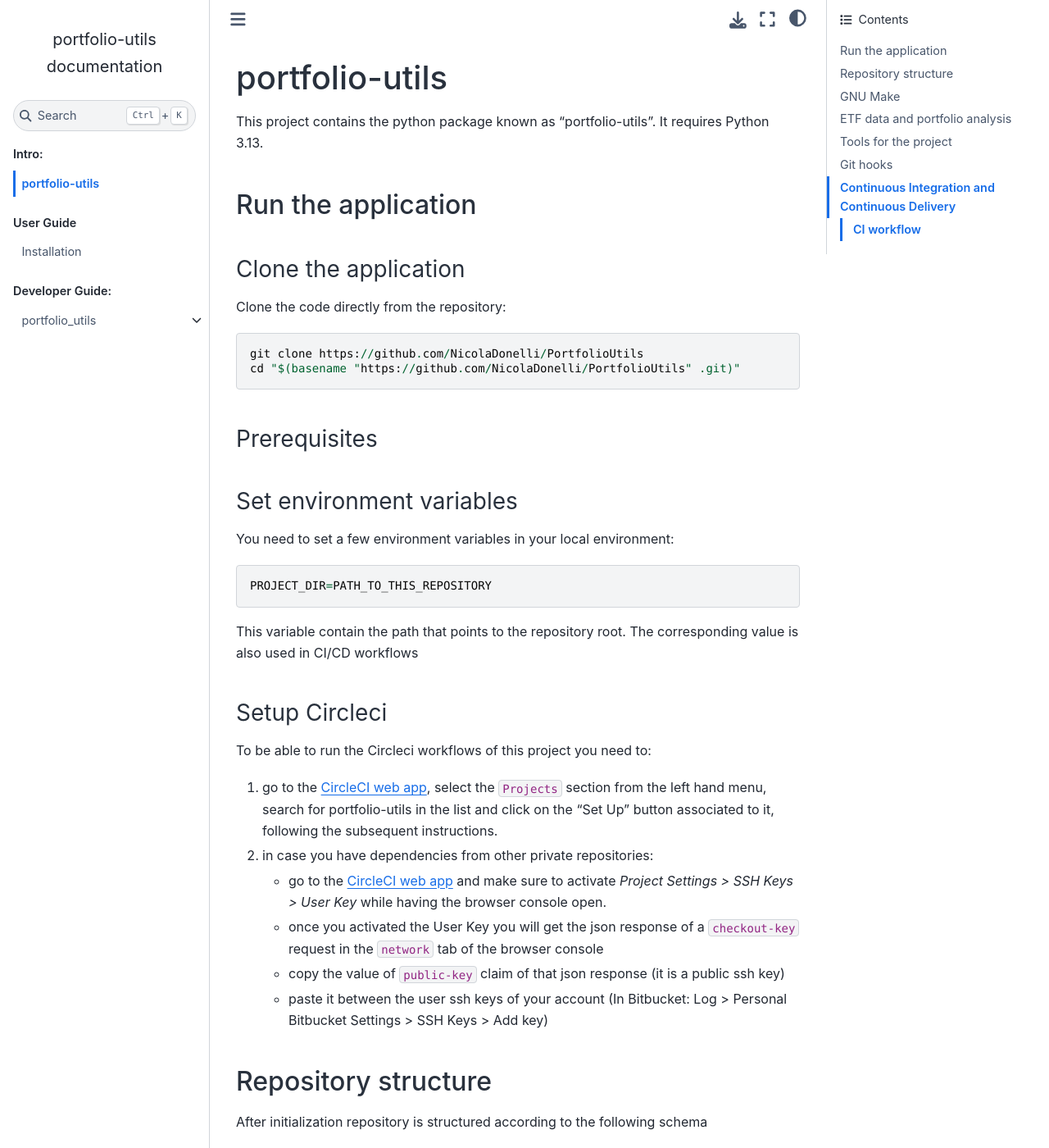
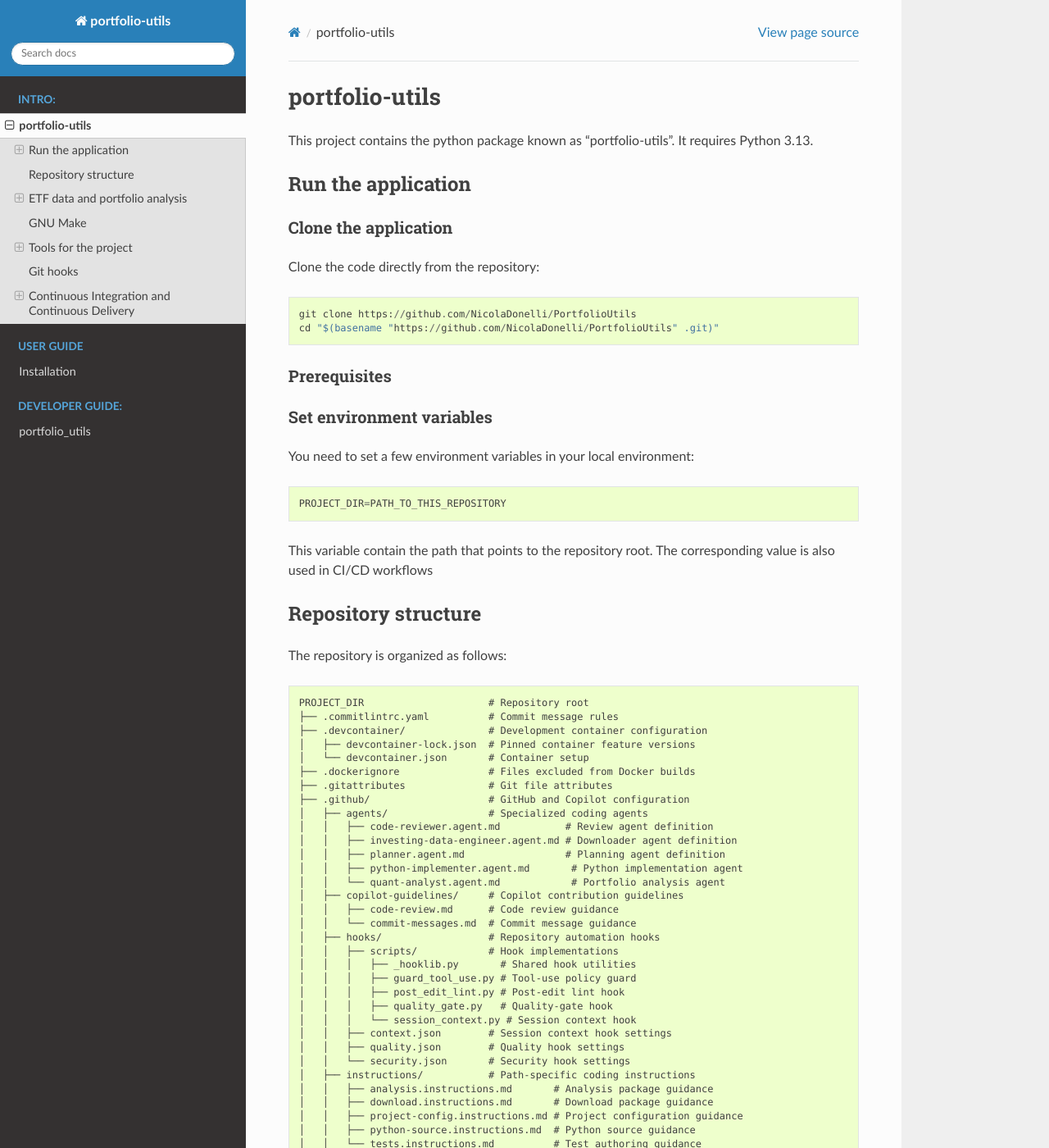
Before and after one commit to NicolaDonelli/PortfolioUtils, a Sphinx documentation site: the page built from sphinx/source/intro/readme.rst, in a window 1280 px wide and 1400 px high. Shown: the whole window at 82% size. Built offline with Sphinx 7.4.7 and the Read the Docs theme 3.1.0, drawn with Linux system fonts in a browser that asks for light colours; some of the changed text lies outside the part shown.

Commit message:
chore: changed sphix theme and integrated reference to github page in README.md

````diff
--- a/README.md
+++ b/README.md
@@ -20,75 +20,155 @@ PROJECT_DIR=PATH_TO_THIS_REPOSITORY
 ```
 This variable contain the path that points to the repository root. The corresponding value is also used in CI/CD workflows
 
-### Setup Circleci
-To be able to run the Circleci workflows of this project you need to:
-1. go to the [CircleCI web app](https://app.circleci.com/), select the `Projects` section from the left hand menu, search for portfolio-utils
-in the list and click on the "Set Up" button associated to it, following the subsequent instructions.
-2. in case you have dependencies from other private repositories:
-   * go to the [CircleCI web app](https://app.circleci.com/) and make sure to activate _Project Settings > SSH Keys > User Key_ while having the browser console open.
-   * once you activated the User Key you will get the json response of a `checkout-key` request in the `network` tab of the browser console
-   * copy the value of `public-key` claim of that json response (it is a public ssh key)
-   * paste it between the user ssh keys of your account (In Bitbucket: Log > Personal Bitbucket Settings > SSH Keys > Add key)
-
 ## Repository structure
-After initialization repository is structured according to the following schema
+The repository is organized as follows:
 ```
-PROJECT_DIR
-│   README.md
-│   Dockerfile     ==>  list of docker instructions to build imge
-│   Makefile       ==>  list of make commands
-│   LICENESE       ==>  project license
-│   pyproject.toml ==>  project configurations
-│   .giattributes  ==>  file that gives attributes to pathnames
-│   .gitignore     ==>  list of patterns to ignore with git
-│   .dockerignore  ==>  list of patterns to ignore while building docker image
-│   .commitlintrc.yaml ==>  configurations for commitlint
-│   .pre-commit-config.yaml ==>  configurations for git hooks
-│
-├───.circleci
-│   └── config.yml  ==> setup circleci configuration
-│
-├───.github
-│   │   RELEASE-TEMPLATE.md  ==> Template file for release notes, to be updated by realease action
-│   │
-│   └───workflows
-│       │   continous-delivery.yml  ==> CD workflow
-│       │   continous-integration.yml  ==> CI workflow
-│       └── github-page-build-and-deploy.yml  ==> build and deploy github page with code documentation
-│
-├───portfolio_utils
-│   │   __init__.py  ==> file containing version number
-│   └── py.typed     ==> empty file required by mypy to recognize a typed package
-│
-├───bin ==> folder that will contain executable files
-│
-├───requirements
-│   │   requirements.txt  ==> application's closed requirements, as built by make reqs
-│   └── requirements_dev.txt  ==> development environment's open requirements, as built by make reqs_dev
-│
-├───sphinx ==> sphinx documentation folder containig varius files that will be used to compile code documentations
-│   │   ...
-│
-└───tests ==> unit-tests module
-    └── __init__.py
+PROJECT_DIR                     # Repository root
+├── .commitlintrc.yaml          # Commit message rules
+├── .devcontainer/              # Development container configuration
+│   ├── devcontainer-lock.json  # Pinned container feature versions
+│   └── devcontainer.json       # Container setup
+├── .dockerignore               # Files excluded from Docker builds
+├── .gitattributes              # Git file attributes
+├── .github/                    # GitHub and Copilot configuration
+│   ├── agents/                 # Specialized coding agents
+│   │   ├── code-reviewer.agent.md           # Review agent definition
+│   │   ├── investing-data-engineer.agent.md # Downloader agent definition
+│   │   ├── planner.agent.md                 # Planning agent definition
+│   │   ├── python-implementer.agent.md       # Python implementation agent
+│   │   └── quant-analyst.agent.md            # Portfolio analysis agent
+│   ├── copilot-guidelines/     # Copilot contribution guidelines
+│   │   ├── code-review.md      # Code review guidance
+│   │   └── commit-messages.md  # Commit message guidance
+│   ├── hooks/                  # Repository automation hooks
+│   │   ├── scripts/            # Hook implementations
+│   │   │   ├── _hooklib.py       # Shared hook utilities
+│   │   │   ├── guard_tool_use.py # Tool-use policy guard
+│   │   │   ├── post_edit_lint.py # Post-edit lint hook
+│   │   │   ├── quality_gate.py   # Quality-gate hook
+│   │   │   └── session_context.py # Session context hook
+│   │   ├── context.json        # Session context hook settings
+│   │   ├── quality.json        # Quality hook settings
+│   │   └── security.json       # Security hook settings
+│   ├── instructions/           # Path-specific coding instructions
+│   │   ├── analysis.instructions.md       # Analysis package guidance
+│   │   ├── download.instructions.md       # Download package guidance
+│   │   ├── project-config.instructions.md # Project configuration guidance
+│   │   ├── python-source.instructions.md  # Python source guidance
+│   │   └── tests.instructions.md          # Test authoring guidance
+│   ├── skills/                 # Reusable project workflows
+│   │   ├── add-dependency/     # Dependency management workflow
+│   │   │   └── SKILL.md        # Dependency skill instructions
+│   │   ├── conventional-commit/ # Commit message workflow
+│   │   │   └── SKILL.md        # Commit skill instructions
+│   │   ├── investing-downloader/ # Investing.com download workflow
+│   │   │   ├── reference/      # Downloader reference material
+│   │   │   │   ├── csv-schema.md # CSV data schema
+│   │   │   │   └── design.md   # Downloader design
+│   │   │   └── SKILL.md        # Downloader skill instructions
+│   │   ├── portfolio-construction/ # Portfolio construction workflow
+│   │   │   ├── reference/      # Portfolio construction references
+│   │   │   │   └── methods.md  # Portfolio method descriptions
+│   │   │   └── SKILL.md        # Construction skill instructions
+│   │   ├── quality-gate/       # Quality checks workflow
+│   │   │   ├── scripts/        # Quality gate helper scripts
+│   │   │   │   └── run_checks.sh # Run selected quality checks
+│   │   │   └── SKILL.md        # Quality gate instructions
+│   │   ├── timeseries-analysis/ # Time-series analysis workflow
+│   │   │   ├── reference/      # Time-series reference material
+│   │   │   │   └── formulas.md # Metric formulas
+│   │   │   └── SKILL.md        # Analysis skill instructions
+│   │   └── write-tests/        # Test authoring workflow
+│   │       ├── SKILL.md        # Test writing instructions
+│   │       └── test_template.py # Typed test template
+│   ├── workflows/              # CI, release, and documentation workflows
+│   │   ├── PyPI-release.yml    # Publish releases to PyPI
+│   │   ├── TestPyPI-release.yml # Publish test releases to TestPyPI
+│   │   ├── continuous-delivery.yml # Continuous delivery workflow
+│   │   ├── continuous-integration.yml # Continuous integration workflow
+│   │   └── github-page-build-and-deploy.yml # Build and deploy documentation
+│   ├── copilot-instructions.md # Repository-wide Copilot instructions
+│   └── RELEASE-TEMPLATE.md     # Release notes template
+├── .git_archival.txt           # Git archive metadata
+├── .gitignore                  # Files excluded from Git
+├── .mcp.json                   # MCP server configuration
+├── .pre-commit-config.yaml     # Git hook configuration
+├── .vscode/                    # Workspace editor settings
+│   └── settings.json           # VS Code workspace configuration
+├── Dockerfile                  # Container build instructions
+├── LICENSE                     # Project license
+├── MANIFEST.in                 # Source distribution file manifest
+├── Makefile                    # Development, quality, and documentation commands
+├── README.md                   # Project overview and usage guide
+├── bin/                        # Executable scripts and utilities
+│   ├── 20261101-CompleteExecution.sh # Example full execution script
+│   ├── download_investing_etfs.py # Download historical ETF data
+│   ├── init_repo.sh            # Initialize the development repository
+│   ├── rolling_backtest.py     # Run rolling portfolio backtests
+│   └── select_uncorrelated_etfs.py # Select low-correlation ETFs
+├── portfolio_utils/            # Typed Python package
+│   ├── analysis/               # Time-series analysis and portfolio construction
+│   │   ├── __init__.py         # Public analysis API
+│   │   ├── _validation.py      # Shared input validation
+│   │   ├── backtest.py         # Portfolio backtesting
+│   │   ├── loading.py          # Load and align price data
+│   │   ├── metrics.py          # Performance and risk metrics
+│   │   ├── optimization.py     # Portfolio optimization strategies
+│   │   └── returns.py          # Return calculation and resampling
+│   ├── download/               # Investing.com data download components
+│   │   ├── __init__.py         # Public download API
+│   │   ├── cli.py              # Downloader command-line interface
+│   │   ├── client.py           # HTTP client and request handling
+│   │   ├── downloader.py       # Download orchestration
+│   │   ├── errors.py           # Download exception types
+│   │   ├── models.py           # Download data models
+│   │   ├── source.py           # Investing.com data source
+│   │   └── storage.py          # Historical price CSV storage
+│   ├── __init__.py             # Package version metadata
+│   ├── py.typed                # Marker for typed package support
+│   └── settings.py             # Environment-based configuration
+├── pyproject.toml              # Package metadata and tool configuration
+├── requirements/               # Generated requirements configuration
+│   └── .gitignore              # Keep generated requirements out of Git
+├── sphinx/                     # Sphinx documentation source and build files
+└── tests/                      # Automated tests and recorded fixtures
+    ├── integration/            # Opt-in live integration tests
+    │   ├── __init__.py         # Integration test package
+    │   └── test_investing_com.py # Investing.com integration tests
+    ├── unit/                   # Offline unit tests
+    │   ├── analysis/           # Analysis and portfolio tests
+    │   │   ├── __init__.py     # Analysis test package
+    │   │   ├── test_backtest.py # Backtest tests
+    │   │   ├── test_loading.py # Price loading tests
+    │   │   ├── test_metrics.py # Performance metric tests
+    │   │   ├── test_optimization.py # Optimization strategy tests
+    │   │   ├── test_optimization_edges.py # Optimization edge cases
+    │   │   ├── test_optimization_validation.py # Optimization input validation tests
+    │   │   ├── test_returns.py # Return calculation tests
+    │   │   └── test_validation.py # Shared validation tests
+    │   ├── cli/                # Command-line interface tests
+    │   │   ├── __init__.py     # CLI test package
+    │   │   └── test_analysis_cli.py # Analysis CLI tests
+    │   ├── download/           # Downloader component tests
+    │   │   ├── __init__.py     # Download test package
+    │   │   ├── test_cli.py     # Downloader CLI tests
+    │   │   ├── test_client.py  # HTTP client tests
+    │   │   ├── test_downloader.py # Download orchestration tests
+    │   │   ├── test_investing_source.py # Data source tests
+    │   │   └── test_storage.py # CSV storage tests
+    │   ├── resources/          # Test fixtures
+    │   │   └── investing/      # Recorded Investing.com responses
+    │   │       ├── etf_category_row_ok.html # ETF category page fixture
+    │   │       ├── etf_index_ok.html # ETF index page fixture
+    │   │       └── historical_daily_ok.json # Historical prices fixture
+    │   ├── __init__.py         # Unit test package
+    │   └── test_settings.py    # Settings tests
+    └── __init__.py             # Test package
 ```
 
-## GNU Make
-This project uses [GNU make](https://www.gnu.org/software/make/) to orchestrate of some complex common actions.
-In particular the processes of compiling and installing requirements, running checks (static typing, linting, unittests, etc),
-compiling documentation, building a docker image and running it are streamlined within the Makefile and can be run using
-simple make commands.
-To get a complete list of available make commands the user can simply type `make help` but the most relevant are:
-* ``make setup``, to setup the minimal environment required for the application
-* ``make setup_dev``, to setup the full development environment (i.e. including dependencies required for quality checks)
-* ``make install``, to install the package with minimal requirements
-* ``make install_dev``, to install the package with development requirements
-* ``make checks``, to check formatting, linting, static typing and running unit-tests
-* ``make docs``, to build and compile html documentation using sphinx
-* ``make changelogs``, to compile changelogs
-* ``make tag``, to create and push on origin a 'development' git tag with current package version
+## ETF data and portfolio analysis
 
-## ETF data and portfolio analysis
+The tecnical documentation for the current repository is available on the Github Page: https://nicoladonelli.github.io/PortfolioUtils/
 
 The executable scripts in `bin/` can download ETF history, select instruments by
 correlation, and run rolling portfolio backtests. Run any script with `--help`
@@ -155,6 +235,22 @@ The optimization API also provides `min_volatility`,
 realized and annualized realized volatility, Sharpe and annualized Sharpe ratio,
 and Sortino and annualized Sortino ratio. See `--help` and the
 `portfolio_utils.analysis` package for strategy inputs and metric conventions.
+
+
+## GNU Make
+This project uses [GNU make](https://www.gnu.org/software/make/) to orchestrate of some complex common actions.
+In particular the processes of compiling and installing requirements, running checks (static typing, linting, unittests, etc),
+compiling documentation, building a docker image and running it are streamlined within the Makefile and can be run using
+simple make commands.
+To get a complete list of available make commands the user can simply type `make help` but the most relevant are:
+* ``make setup``, to setup the minimal environment required for the application
+* ``make setup_dev``, to setup the full development environment (i.e. including dependencies required for quality checks)
+* ``make install``, to install the package with minimal requirements
+* ``make install_dev``, to install the package with development requirements
+* ``make checks``, to check formatting, linting, static typing and running unit-tests
+* ``make docs``, to build and compile html documentation using sphinx
+* ``make changelogs``, to compile changelogs
+* ``make tag``, to create and push on origin a 'development' git tag with current package version
 
 ## Tools for the project
 All the configurations for the following tools are contained in ``pyproject.toml`` file.
--- a/pyproject.toml
+++ b/pyproject.toml
@@ -56,7 +56,7 @@ dev = [
     "ruff>=0.12.7",
     "Sphinx<4.4; python_version <= '3.7'",
     "Sphinx>4.1; python_version > '3.7'",
-    "sphinx-book-theme>=1.1.3",
+    "sphinx-rtd-theme>=3.0.2",
 ]
 
 [build-system]
--- a/sphinx/source/conf.py
+++ b/sphinx/source/conf.py
@@ -30,7 +30,12 @@ sys.path.insert(0, os.path.join(BASE_FOLDER))
 # Add any Sphinx extension module names here, as strings. They can be
 # extensions coming with Sphinx (named 'sphinx.ext.*') or your custom
 # ones.
-extensions = ['sphinx.ext.autodoc', 'm2r2', 'sphinx.ext.githubpages']
+extensions = [
+    'sphinx.ext.autodoc',
+    'm2r2',
+    'sphinx.ext.githubpages',
+    'sphinx_rtd_theme',
+]
 autoclass_content = 'both'
 
 # Add any paths that contain templates here, relative to this directory.
@@ -53,7 +58,7 @@ todo_include_todos = False
 # The theme to use for HTML and HTML Help pages.  See the documentation for
 # a list of builtin themes.
 #
-html_theme = 'sphinx_book_theme'
+html_theme = 'sphinx_rtd_theme'
 
 # Add any paths that contain custom static files (such as style sheets) here,
 # relative to this directory. They are copied after the builtin static files,
````
